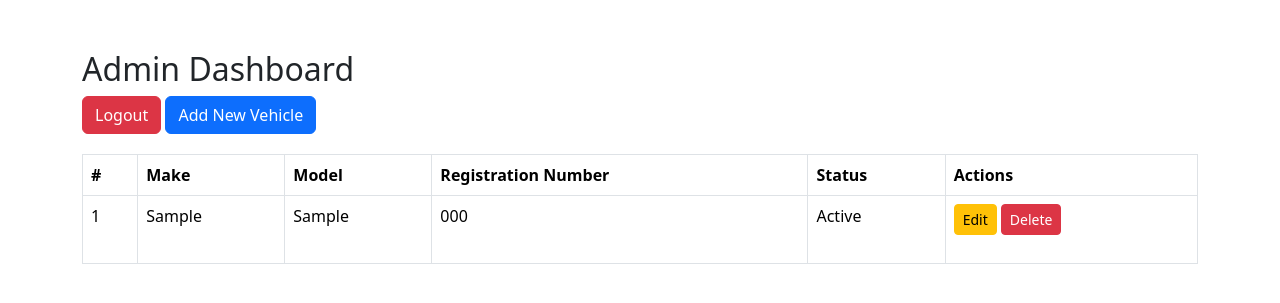
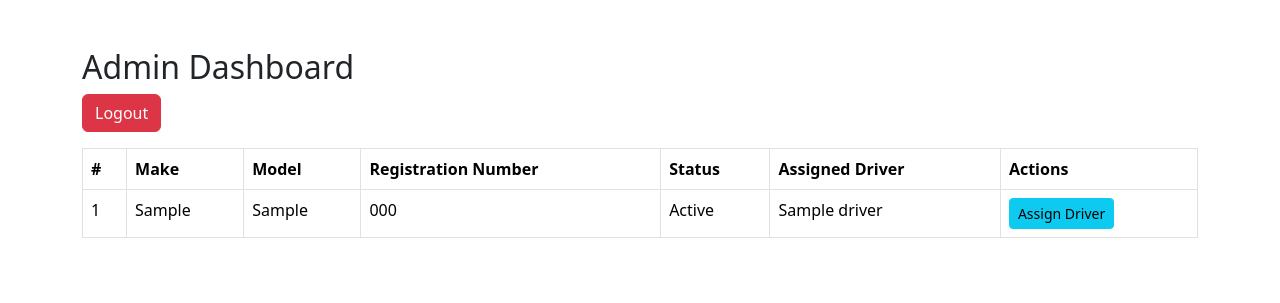
Before and after one commit to K-VishalKarthik/logicrew, a PHP site: page /admin/dashboard.php in a window 1280 px wide. Shown: the top 303 px of the page. Run offline with PHP 8.4, Linux system fonts and the light colour scheme; the visitor is signed in with stand-in values (Sample User, id 1); tables that the repository leaves empty or names only in its code hold one stand-in row (values such as "Sample post").

Commit message:
Update dashboard.php

```diff
--- a/fleet-management-system/admin/dashboard.php
+++ b/fleet-management-system/admin/dashboard.php
@@ -8,50 +8,24 @@ if ($_SESSION['role'] !== 'admin') {
     exit;
 }
 
-// Fetch vehicles
-$sql = "SELECT * FROM vehicles";
+// Fetch vehicles with driver details
+$sql = "SELECT vehicles.*, drivers.name AS driver_name FROM vehicles
+LEFT JOIN drivers ON vehicles.driver_id = drivers.id";
 $result = $conn->query($sql);
 
-// Add a new vehicle
-if (isset($_POST['add_vehicle'])) {
-    $make = $_POST['make'];
-    $model = $_POST['model'];
-    $registration_number = $_POST['registration_number'];
-    $status = $_POST['status'];
+// Fetch drivers for dropdown selection
+$drivers = $conn->query("SELECT * FROM drivers");
 
-    $sql = "INSERT INTO vehicles (make, model, registration_number, status)
-    VALUES (?, ?, ?, ?)";
+// Assign driver to vehicle
+if (isset($_POST['assign_driver'])) {
+    $vehicle_id = $_POST['vehicle_id'];
+    $driver_id = $_POST['driver_id'];
+    $sql = "UPDATE vehicles SET driver_id = ? WHERE id = ?";
     $stmt = $conn->prepare($sql);
-    $stmt->bind_param('ssss', $make, $model, $registration_number, $status);
-    $stmt->execute();
-    header("Location: dashboard.php"); // Refresh page
-}
-
-// Update vehicle
-if (isset($_POST['edit_vehicle'])) {
-    $id = $_POST['id'];
-    $make = $_POST['make'];
-    $model = $_POST['model'];
-    $registration_number = $_POST['registration_number'];
-    $status = $_POST['status'];
-
-    $sql = "UPDATE vehicles SET make = ?, model = ?, registration_number = ?, status = ? WHERE id = ?";
-    $stmt = $conn->prepare($sql);
-    $stmt->bind_param('ssssi', $make, $model, $registration_number, $status, $id);
+    $stmt->bind_param('ii', $driver_id, $vehicle_id);
     $stmt->execute();
     header("Location: dashboard.php");
 }
-
-// Delete vehicle
-if (isset($_GET['delete_vehicle'])) {
-    $id = $_GET['delete_vehicle'];
-    $sql = "DELETE FROM vehicles WHERE id = ?";
-    $stmt = $conn->prepare($sql);
-    $stmt->bind_param('i', $id);
-    $stmt->execute();
-    header("Location: dashboard.php");
-}
-
 ?>
 
 <!DOCTYPE html>
@@ -61,25 +35,14 @@ if (isset($_GET['delete_vehicle'])) {
 <meta name="viewport" content="width=device-width, initial-scale=1.0">
 <title>Admin Dashboard | Fleet Management</title>
 <link href="https://cdn.jsdelivr.net/npm/bootstrap@5.3.0-alpha1/dist/css/bootstrap.min.css" rel="stylesheet">
-<style>
-.container {
-    margin-top: 50px;
-}
-.btn {
-    margin-bottom: 20px;
-}
-</style>
 </head>
 <body>
-<div class="container">
+<div class="container mt-5">
 <h2>Admin Dashboard</h2>
 <a href="../user/logout.php" class="btn btn-danger">Logout</a>
 
-
-<button class="btn btn-primary" data-bs-toggle="modal" data-bs-target="#addVehicleModal">Add New Vehicle</button>
-
 <!-- Vehicle Table -->
-<table class="table table-bordered">
+<table class="table table-bordered mt-3">
 <thead>
 <tr>
 <th>#</th>
@@ -87,6 +50,7 @@ if (isset($_GET['delete_vehicle'])) {
 <th>Model</th>
 <th>Registration Number</th>
 <th>Status</th>
+<th>Assigned Driver</th>
 <th>Actions</th>
 </tr>
 </thead>
@@ -98,14 +62,10 @@ if (isset($_GET['delete_vehicle'])) {
 <td><?php echo $vehicle['model']; ?></td>
 <td><?php echo $vehicle['registration_number']; ?></td>
 <td><?php echo $vehicle['status']; ?></td>
+<td><?php echo $vehicle['driver_name'] ? $vehicle['driver_name'] : 'Not Assigned'; ?></td>
 <td>
-<a href="#" class="btn btn-warning btn-sm" data-bs-toggle="modal" data-bs-target="#editVehicleModal"
-data-id="<?php echo $vehicle['id']; ?>"
-data-make="<?php echo $vehicle['make']; ?>"
-data-model="<?php echo $vehicle['model']; ?>"
-data-registration_number="<?php echo $vehicle['registration_number']; ?>"
-data-status="<?php echo $vehicle['status']; ?>">Edit</a>
-<a href="?delete_vehicle=<?php echo $vehicle['id']; ?>" class="btn btn-danger btn-sm" onclick="return confirm('Are you sure?')">Delete</a>
+<button class="btn btn-info btn-sm" data-bs-toggle="modal" data-bs-target="#assignDriverModal"
+data-id="<?php echo $vehicle['id']; ?>">Assign Driver</button>
 </td>
 </tr>
 <?php endwhile; ?>
@@ -113,108 +73,44 @@ data-status="<?php echo $vehicle['status']; ?>">Edit</a>
 </table>
 </div>
 
-<!-- Add Vehicle Modal -->
-<div class="modal fade" id="addVehicleModal" tabindex="-1" aria-labelledby="addVehicleModalLabel" aria-hidden="true">
+<!-- Assign Driver Modal -->
+<div class="modal fade" id="assignDriverModal" tabindex="-1" aria-hidden="true">
 <div class="modal-dialog">
 <div class="modal-content">
 <form method="POST">
 <div class="modal-header">
-<h5 class="modal-title" id="addVehicleModalLabel">Add New Vehicle</h5>
+<h5 class="modal-title">Assign Driver</h5>
 <button type="button" class="btn-close" data-bs-dismiss="modal" aria-label="Close"></button>
 </div>
 <div class="modal-body">
+<input type="hidden" id="vehicle_id" name="vehicle_id">
 <div class="mb-3">
-<label for="make" class="form-label">Make</label>
-<input type="text" class="form-control" id="make" name="make" required>
-</div>
-<div class="mb-3">
-<label for="model" class="form-label">Model</label>
-<input type="text" class="form-control" id="model" name="model" required>
-</div>
-<div class="mb-3">
-<label for="registration_number" class="form-label">Registration Number</label>
-<input type="text" class="form-control" id="registration_number" name="registration_number" required>
-</div>
-<div class="mb-3">
-<label for="status" class="form-label">Status</label>
-<select class="form-control" id="status" name="status">
-<option value="Available">Available</option>
-<option value="Under Maintenance">Under Maintenance</option>
-<option value="Booked">Booked</option>
+<label for="driver_id" class="form-label">Select Driver</label>
+<select class="form-control" id="driver_id" name="driver_id">
+<?php while ($driver = $drivers->fetch_assoc()): ?>
+<option value="<?php echo $driver['id']; ?>"><?php echo $driver['name']; ?></option>
+<?php endwhile; ?>
 </select>
 </div>
 </div>
 <div class="modal-footer">
 <button type="button" class="btn btn-secondary" data-bs-dismiss="modal">Close</button>
-<button type="submit" name="add_vehicle" class="btn btn-primary">Add Vehicle</button>
+<button type="submit" name="assign_driver" class="btn btn-primary">Assign</button>
 </div>
 </form>
 </div>
 </div>
 </div>
 
-<!-- Edit Vehicle Modal -->
-<div class="modal fade" id="editVehicleModal" tabindex="-1" aria-labelledby="editVehicleModalLabel" aria-hidden="true">
-<div class="modal-dialog">
-<div class="modal-content">
-<form method="POST">
-<div class="modal-header">
-<h5 class="modal-title" id="editVehicleModalLabel">Edit Vehicle</h5>
-<button type="button" class="btn-close" data-bs-dismiss="modal" aria-label="Close"></button>
-</div>
-<div class="modal-body">
-<input type="hidden" id="vehicle_id" name="id">
-<div class="mb-3">
-<label for="edit_make" class="form-label">Make</label>
-<input type="text" class="form-control" id="edit_make" name="make" required>
-</div>
-<div class="mb-3">
-<label for="edit_model" class="form-label">Model</label>
-<input type="text" class="form-control" id="edit_model" name="model" required>
-</div>
-<div class="mb-3">
-<label for="edit_registration_number" class="form-label">Registration Number</label>
-<input type="text" class="form-control" id="edit_registration_number" name="registration_number" required>
-</div>
-<div class="mb-3">
-<label for="edit_status" class="form-label">Status</label>
-<select class="form-control" id="edit_status" name="status">
-<option value="Available">Available</option>
-<option value="Under Maintenance">Under Maintenance</option>
-<option value="Booked">Booked</option>
-</select>
-</div>
-</div>
-<div class="modal-footer">
-<button type="button" class="btn btn-secondary" data-bs-dismiss="modal">Close</button>
-<button type="submit" name="edit_vehicle" class="btn btn-primary">Update Vehicle</button>
-</div>
-</form>
-</div>
-</div>
-</div>
-
-<!-- Bootstrap JS and Dependencies -->
-<script src="https://cdn.jsdelivr.net/npm/@popperjs/core@2.11.6/dist/umd/popper.min.js"></script>
+<!-- Bootstrap JS -->
 <script src="https://cdn.jsdelivr.net/npm/bootstrap@5.3.0-alpha1/dist/js/bootstrap.min.js"></script>
-
 <script>
-// Pass data to edit modal
-var editVehicleModal = document.getElementById('editVehicleModal');
-editVehicleModal.addEventListener('show.bs.modal', function(event) {
+var assignDriverModal = document.getElementById('assignDriverModal');
+assignDriverModal.addEventListener('show.bs.modal', function(event) {
     var button = event.relatedTarget;
-    var id = button.getAttribute('data-id');
-    var make = button.getAttribute('data-make');
-    var model = button.getAttribute('data-model');
-    var registration_number = button.getAttribute('data-registration_number');
-    var status = button.getAttribute('data-status');
-
-    var modal = editVehicleModal.querySelector('form');
-    modal.querySelector('#vehicle_id').value = id;
-    modal.querySelector('#edit_make').value = make;
-    modal.querySelector('#edit_model').value = model;
-    modal.querySelector('#edit_registration_number').value = registration_number;
-    modal.querySelector('#edit_status').value = status;
+    var vehicle_id = button.getAttribute('data-id');
+    var modal = assignDriverModal.querySelector('form');
+    modal.querySelector('#vehicle_id').value = vehicle_id;
 });
 </script>
 </body>
```
